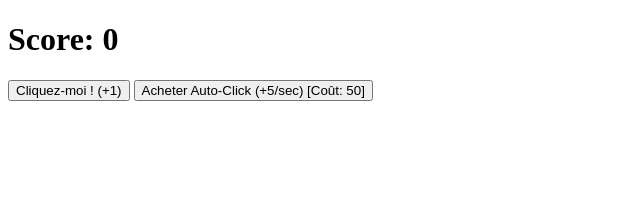
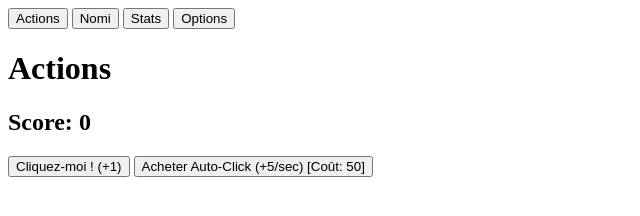
Before and after one commit to seamstress-studio/stellarwhale, a plain HTML site: page index.html in a window 1280 px wide. Shown: the whole page, without its empty margins (0-640 px from the left). Drawn offline with Linux system fonts and the light colour scheme.

Commit message:
Update index.html
navigation entre les pages

```diff
--- a/index.html
+++ b/index.html
@@ -7,10 +7,38 @@
     <link rel="stylesheet" href="style.css">
 </head>
 <body>
-    <h1>Score: <span id="score">0</span></h1>
-    <button id="clicker">Cliquez-moi ! (+1)</button>
-    <button id="upgrade">Acheter Auto-Click (+5/sec) [Coût: 50]</button>
+    <header>
+        <nav>
+            <button onclick="showPage('actions')">Actions</button>
+            <button onclick="showPage('nomi')">Nomi</button>
+            <button onclick="showPage('stats')">Stats</button>
+            <button onclick="showPage('options')">Options</button>
+        </nav>
+    </header>
 
+    <div id="actions" class="page">
+        <h1>Actions</h1>
+        <h2>Score: <span id="score">0</span></h2>
+        <button id="clicker">Cliquez-moi ! (+1)</button>
+        <button id="upgrade">Acheter Auto-Click (+5/sec) [Coût: 50]</button>
+    </div>
+
+    <div id="nomi" class="page" style="display: none;">
+        <h1>Nomi</h1>
+        <p>Contenu à venir...</p>
+    </div>
+
+    <div id="stats" class="page" style="display: none;">
+        <h1>Stats</h1>
+        <p>Informations à venir...</p>
+    </div>
+
+    <div id="options" class="page" style="display: none;">
+        <h1>Options</h1>
+        <p>Paramètres à venir...</p>
+    </div>
+
+    <script src="style.css"></script>
     <script src="script.js"></script>
 </body>
 </html>
```
